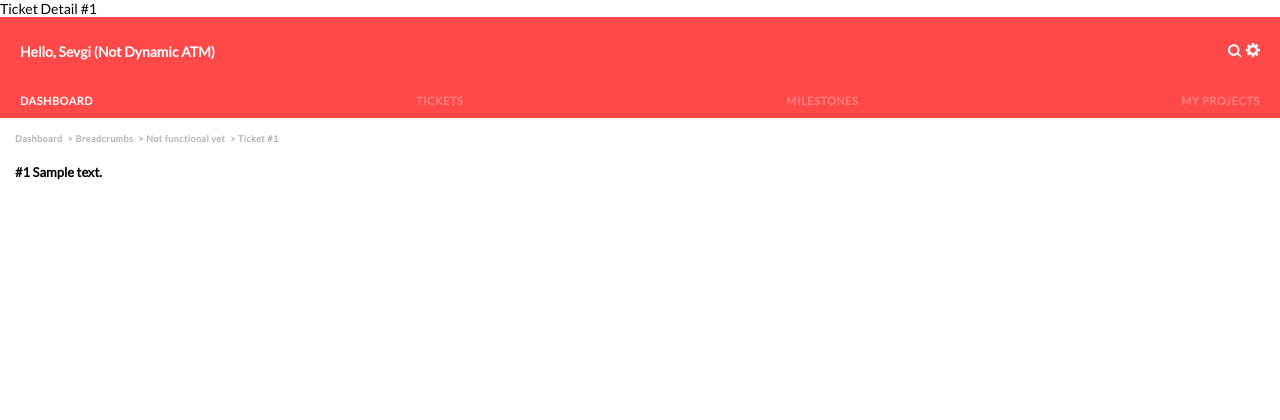
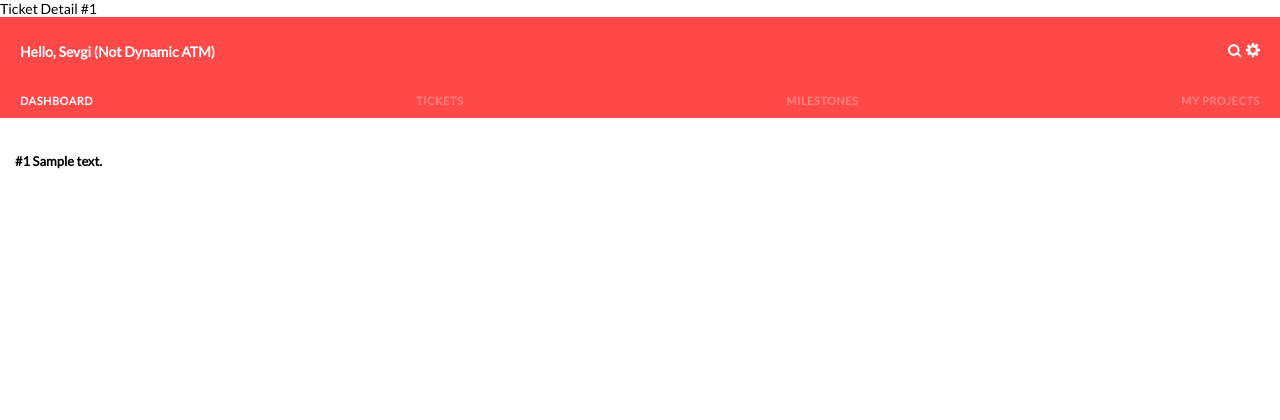
Before and after one commit to Hipo/codebase-ultra, a Django app: template ticketbase/codebase/templates/codebase/ticket.html in a window 1280 px wide. Shown: the top 420 px of the page. Run offline with Django 3.2, Linux system fonts and the light colour scheme; the template is opened without the code that fills it: values that come from a table or form of the project are taken from there, others are empty; tables that the repository leaves empty hold one stand-in row (values such as "Sample post"); data that the repository does not hold is empty; parts of the project's set-up code (start-up, migrations or seed data) failed here and were passed over.

Commit message:
Remove breadcrumbs

```diff
--- a/ticketbase/codebase/static/codebase/css/ticket-detail.css
+++ b/ticketbase/codebase/static/codebase/css/ticket-detail.css
@@ -1,20 +1,3 @@
-.breadcrumbs {
-  display: flex;
-}
-
-.breadcrumb-item {
-  margin-right: 5px;
-
-  font-family: Lato;
-  font-style: normal;
-  font-weight: bold;
-  font-size: 9px;
-  line-height: 11px;
-  letter-spacing: 0.05em;
-
-  color: #b5b5b5;
-}
-
 .ticket-content {
   margin-top: 20px;
 }
--- a/ticketbase/codebase/templates/codebase/base.html
+++ b/ticketbase/codebase/templates/codebase/base.html
@@ -6,9 +6,8 @@
     <meta charset="utf-8" />
     {% block title %}
     {% endblock title%}
-    {% block extra_stylesheets %}
 
-    {% endblock extra_stylesheets%}
+    <!-- Icons-->
     <!--[if IE]>
       <link
         rel="shortcut icon"
@@ -20,7 +19,11 @@
       href="{% static 'codebase/favicons/apple-touch-icon.png' %}"
     />
     <link rel="icon" href="{% static 'codebase/favicons/favicon.ico' %}" />
+
+    <!-- Css files-->
     <link rel="stylesheet" href="{% static 'codebase/css/main.css' %}" />
+    {% block extra_stylesheets %}
+    {% endblock extra_stylesheets%}
 
     <!-- Fonts-->
     <link
--- a/ticketbase/codebase/templates/codebase/ticket.html
+++ b/ticketbase/codebase/templates/codebase/ticket.html
@@ -12,13 +12,6 @@
 
 
 {% block content %}
-<ul class="breadcrumbs">
-  <li class="breadcrumb-item">Dashboard</li>
-  <li class="breadcrumb-item">> Breadcrumbs</li>
-  <li class="breadcrumb-item">> Not functional yet</li>
-  <li class="breadcrumb-item">> Ticket #{{ ticket.ticket_id }}</li>
-</ul>
-
 <div class="ticket-content">
   <h2 class="ticket-title">#{{ ticket.ticket_id }} {{ ticket.summary }}</h2>
 
```
